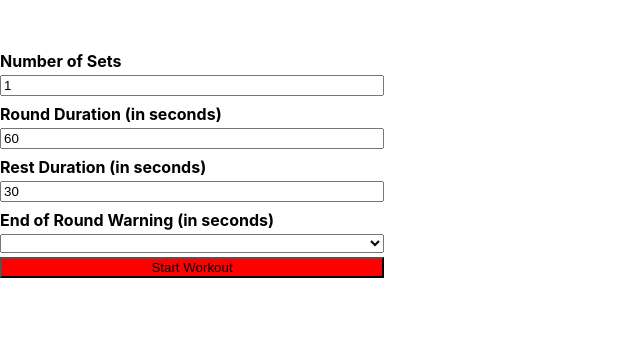
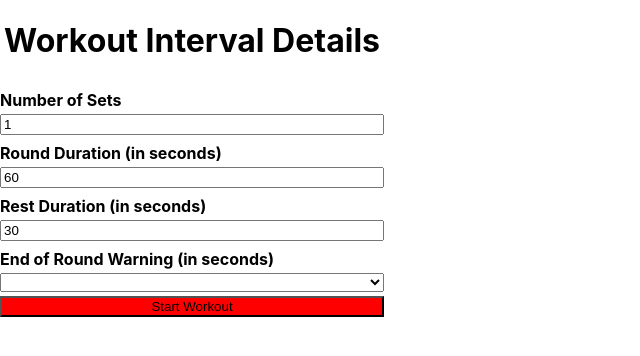
Before and after one commit to ChaiWithJai/intervalTimer, a React (Create React App) app: page / in a window 1280 px wide. Shown: the top 356 px of the page, without its empty margins (0-640 px from the left). Built offline with nearby package versions, Linux system fonts and the light colour scheme.

Commit message:
dictionary

```diff
--- a/src/dictionary/en.ts
+++ b/src/dictionary/en.ts
@@ -3,5 +3,6 @@ export default {
     "timer.go": "Let's get it",
     "timer.pause": "Pause",
     "timer.break": "Take that break, champ",
-    "timer.warning": "Finish up strong, champ"
+    "timer.warning": "Finish up strong, champ",
+    "form.header": "Workout Interval Details"
 }
```
